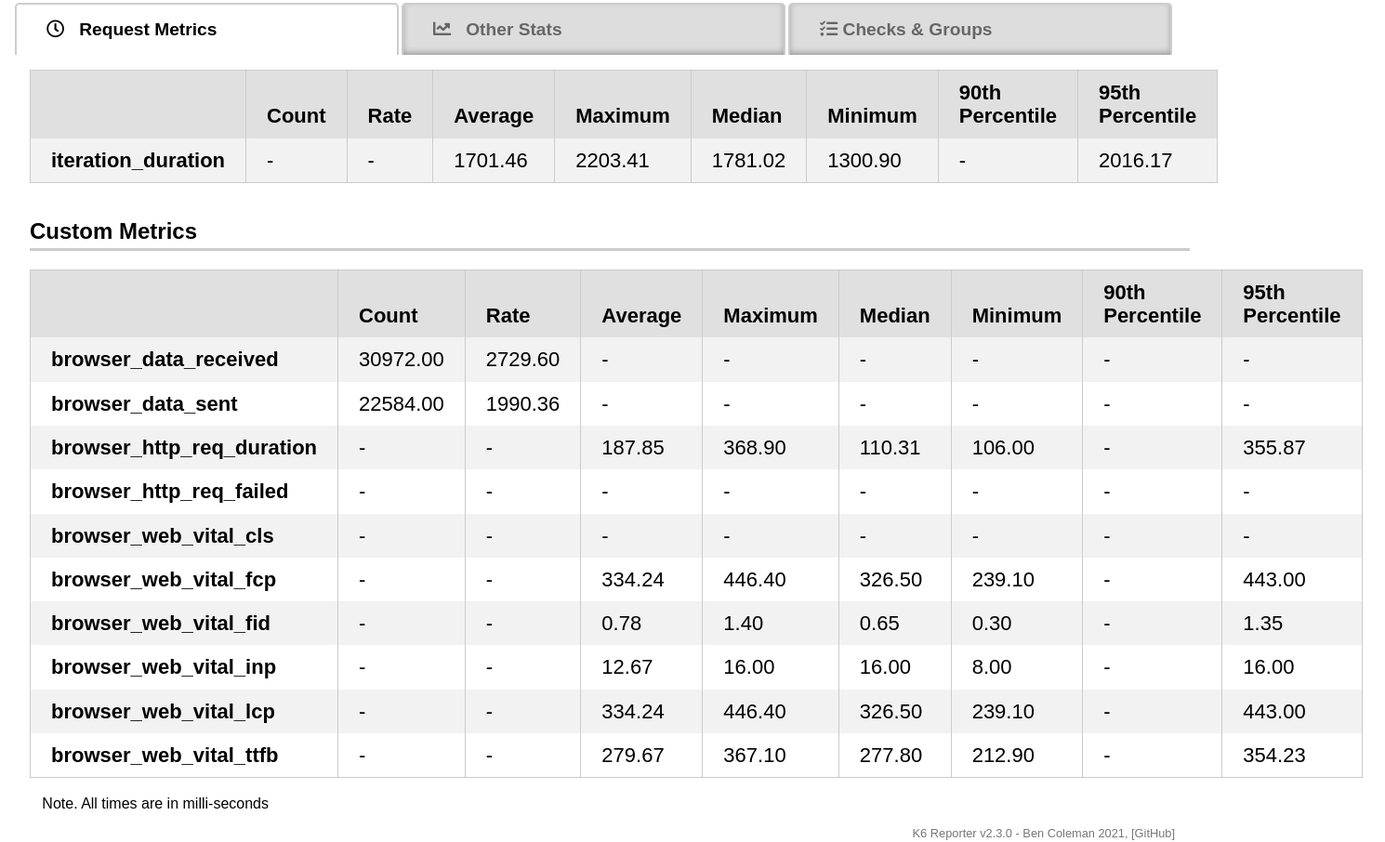
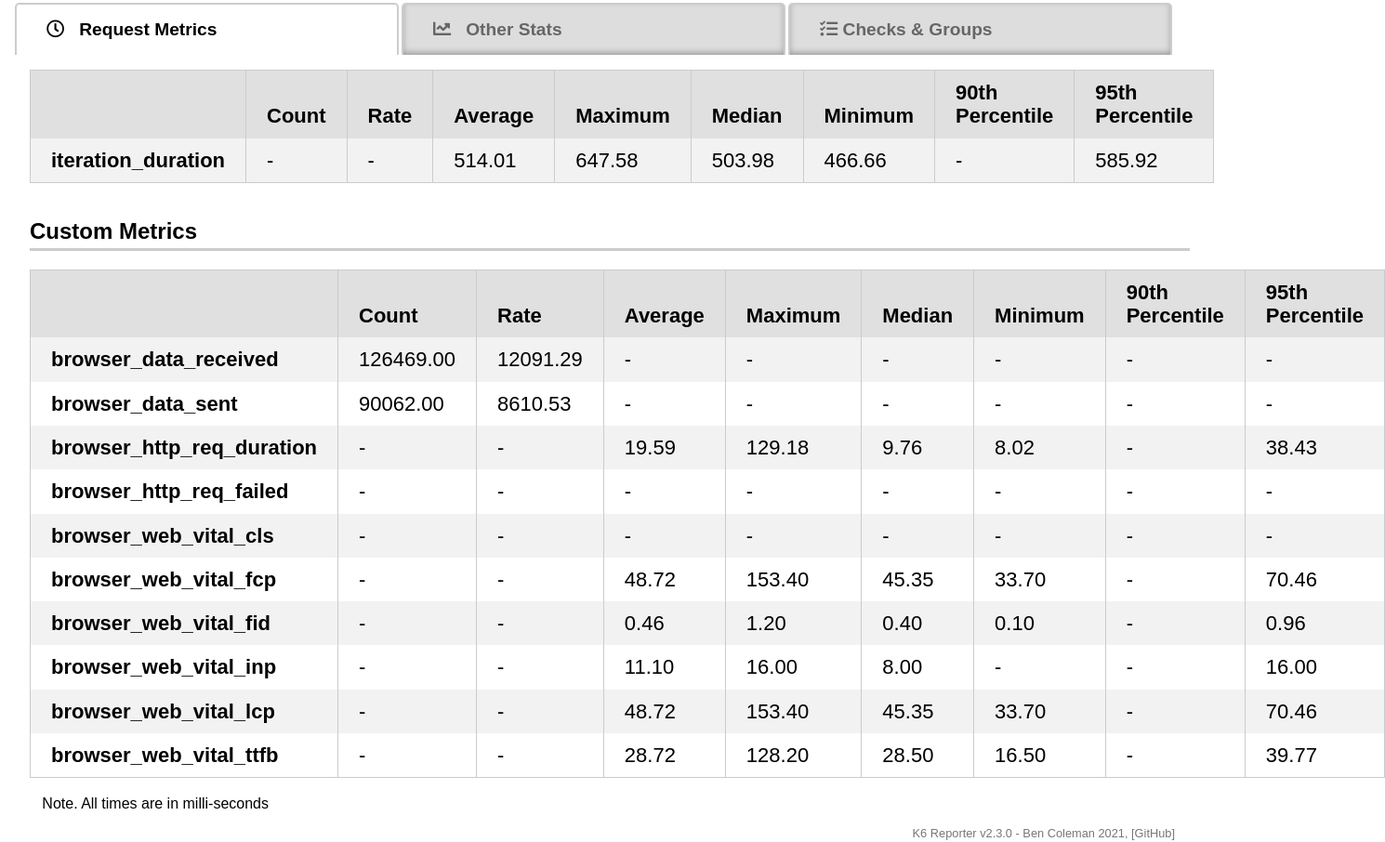
Before and after one commit to edgarmsilva/K6_WEB, a plain HTML site: page index.html in a window 1280 px wide. Shown: the part 277-1183 px from the top of the page at 93% size, 1490 px wide, since content can reach past the window. Drawn offline with nearby package versions, Linux system fonts and the light colour scheme.

Commit message:
deploy: 65b7c264d6d9f94429336b2cb06bbf1a588bc5ee

```diff
--- a/index.html
+++ b/index.html
@@ -9,7 +9,7 @@
     <link rel="shortcut icon" href="https://raw.githubusercontent.com/benc-uk/k6-reporter/main/assets/icon.png" type="image/png">
 
     <meta name="viewport" content="width=device-width, initial-scale=1.0" />
-    <title>K6 Load Test: 2024-03-07 13:24</title>
+    <title>K6 Load Test: 2024-03-07 14:25</title>
     <style>
       body {
         margin: 1rem;
@@ -138,7 +138,7 @@
   <body>
     <h1>
       <svg style="vertical-align:middle" width="50" height="45" viewBox="0 0 50 45" fill="none" class="footer-module--logo--_lkxx"><path d="M31.968 34.681a2.007 2.007 0 002.011-2.003c0-1.106-.9-2.003-2.011-2.003a2.007 2.007 0 00-2.012 2.003c0 1.106.9 2.003 2.012 2.003z" fill="#7D64FF"></path><path d="M39.575 0L27.154 16.883 16.729 9.31 0 45h50L39.575 0zM23.663 37.17l-2.97-4.072v4.072h-2.751V22.038l2.75 1.989v7.66l3.659-5.014 2.086 1.51-3.071 4.21 3.486 4.776h-3.189v.001zm8.305.17c-2.586 0-4.681-2.088-4.681-4.662 0-1.025.332-1.972.896-2.743l4.695-6.435 2.086 1.51-2.239 3.07a4.667 4.667 0 013.924 4.6c0 2.572-2.095 4.66-4.681 4.66z" fill="#7D64FF"></path></svg>
-      &nbsp; K6 Load Test: 2024-03-07 13:24
+      &nbsp; K6 Load Test: 2024-03-07 14:25
     </h1>
 
     <div class="row">
@@ -196,19 +196,19 @@
 
 
 
-                  <td class="">1701.46</td>
+                  <td class="">514.01</td>
 
 
 
-                  <td class="">2203.41</td>
+                  <td class="">647.58</td>
 
 
 
-                  <td class="">1781.02</td>
+                  <td class="">503.98</td>
 
 
 
-                  <td class="">1300.90</td>
+                  <td class="">466.66</td>
 
 
 
@@ -216,7 +216,7 @@
 
 
 
-                  <td class="">2016.17</td>
+                  <td class="">585.92</td>
 
               </tr>
 
@@ -246,11 +246,11 @@
                 <td><b>browser_data_received</b></td>
 
 
-                  <td class="">30972.00</td>
+                  <td class="">126469.00</td>
 
 
 
-                  <td class="">2729.60</td>
+                  <td class="">12091.29</td>
 
 
 
@@ -283,11 +283,11 @@
                 <td><b>browser_data_sent</b></td>
 
 
-                  <td class="">22584.00</td>
+                  <td class="">90062.00</td>
 
 
 
-                  <td class="">1990.36</td>
+                  <td class="">8610.53</td>
 
 
 
@@ -328,19 +328,19 @@
 
 
 
-                  <td class="">187.85</td>
+                  <td class="">19.59</td>
 
 
 
-                  <td class="">368.90</td>
+                  <td class="">129.18</td>
 
 
 
-                  <td class="">110.31</td>
+                  <td class="">9.76</td>
 
 
 
-                  <td class="">106.00</td>
+                  <td class="">8.02</td>
 
 
 
@@ -348,7 +348,7 @@
 
 
 
-                  <td class="">355.87</td>
+                  <td class="">38.43</td>
 
               </tr>
 
@@ -439,19 +439,19 @@
 
 
 
-                  <td class="">334.24</td>
+                  <td class="">48.72</td>
 
 
 
-                  <td class="">446.40</td>
+                  <td class="">153.40</td>
 
 
 
-                  <td class="">326.50</td>
+                  <td class="">45.35</td>
 
 
 
-                  <td class="">239.10</td>
+                  <td class="">33.70</td>
 
 
 
@@ -459,7 +459,7 @@
 
 
 
-                  <td class="">443.00</td>
+                  <td class="">70.46</td>
 
               </tr>
 
@@ -476,19 +476,19 @@
 
 
 
-                  <td class="">0.78</td>
+                  <td class="">0.46</td>
 
 
 
-                  <td class="">1.40</td>
+                  <td class="">1.20</td>
 
 
 
-                  <td class="">0.65</td>
+                  <td class="">0.40</td>
 
 
 
-                  <td class="">0.30</td>
+                  <td class="">0.10</td>
 
 
 
@@ -496,7 +496,7 @@
 
 
 
-                  <td class="">1.35</td>
+                  <td class="">0.96</td>
 
               </tr>
 
@@ -513,11 +513,7 @@
 
 
 
-                  <td class="">12.67</td>
-
-
-
-                  <td class="">16.00</td>
+                  <td class="">11.10</td>
 
 
 
@@ -526,6 +522,10 @@
 
 
                   <td class="">8.00</td>
+
+
+
+                  <td>-</td>
 
 
 
@@ -550,19 +550,19 @@
 
 
 
-                  <td class="">334.24</td>
+                  <td class="">48.72</td>
 
 
 
-                  <td class="">446.40</td>
+                  <td class="">153.40</td>
 
 
 
-                  <td class="">326.50</td>
+                  <td class="">45.35</td>
 
 
 
-                  <td class="">239.10</td>
+                  <td class="">33.70</td>
 
 
 
@@ -570,7 +570,7 @@
 
 
 
-                  <td class="">443.00</td>
+                  <td class="">70.46</td>
 
               </tr>
 
@@ -587,19 +587,19 @@
 
 
 
-                  <td class="">279.67</td>
+                  <td class="">28.72</td>
 
 
 
-                  <td class="">367.10</td>
+                  <td class="">128.20</td>
 
 
 
-                  <td class="">277.80</td>
+                  <td class="">28.50</td>
 
 
 
-                  <td class="">212.90</td>
+                  <td class="">16.50</td>
 
 
 
@@ -607,7 +607,7 @@
 
 
 
-                  <td class="">354.23</td>
+                  <td class="">39.77</td>
 
               </tr>
 
@@ -628,7 +628,7 @@
             <div class="box metricbox">
               <h4>Checks</h4>
               <i class="fas fa-eye icon"></i>
-              <div class="row"><div>Passed</div><div>24</div></div>
+              <div class="row"><div>Passed</div><div>98</div></div>
               <div class="row"><div>Failed</div><div>0</div></div>
             </div>
 
@@ -637,8 +637,8 @@
             <div class="box metricbox">
               <h4>Iterations</h4>
               <i class="fas fa-redo icon"></i>
-              <div class="row"><div>Total</div><div>12</div></div>
-              <div class="row"><div>Rate</div><div>1.06/s</div></div>
+              <div class="row"><div>Total</div><div>49</div></div>
+              <div class="row"><div>Rate</div><div>4.68/s</div></div>
             </div>
 
 
@@ -692,11 +692,11 @@
           </thead>
 
             <tr class="checkDetails ">
-              <td width="50%">LoginPage</td><td>12</td><td>0</td>
+              <td width="50%">LoginPage</td><td>49</td><td>0</td>
             </tr>
 
             <tr class="checkDetails ">
-              <td width="50%">header</td><td>12</td><td>0</td>
+              <td width="50%">header</td><td>49</td><td>0</td>
             </tr>
 
         </table>
```
